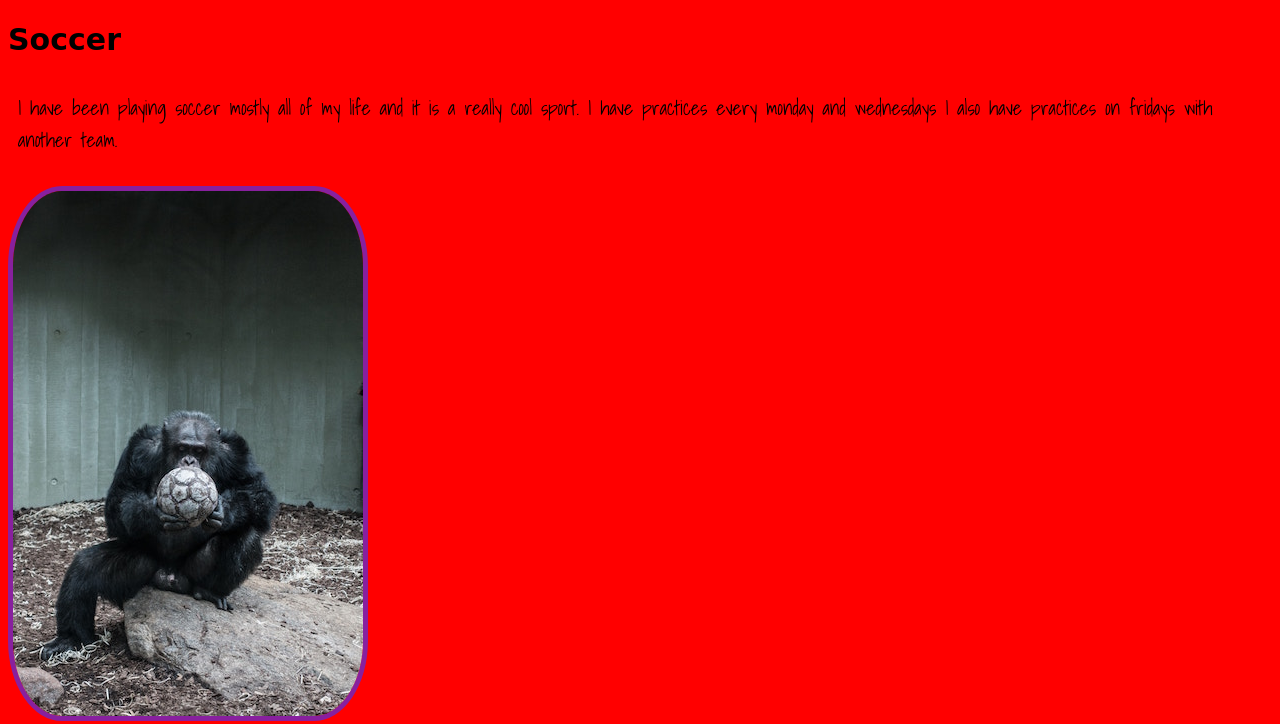
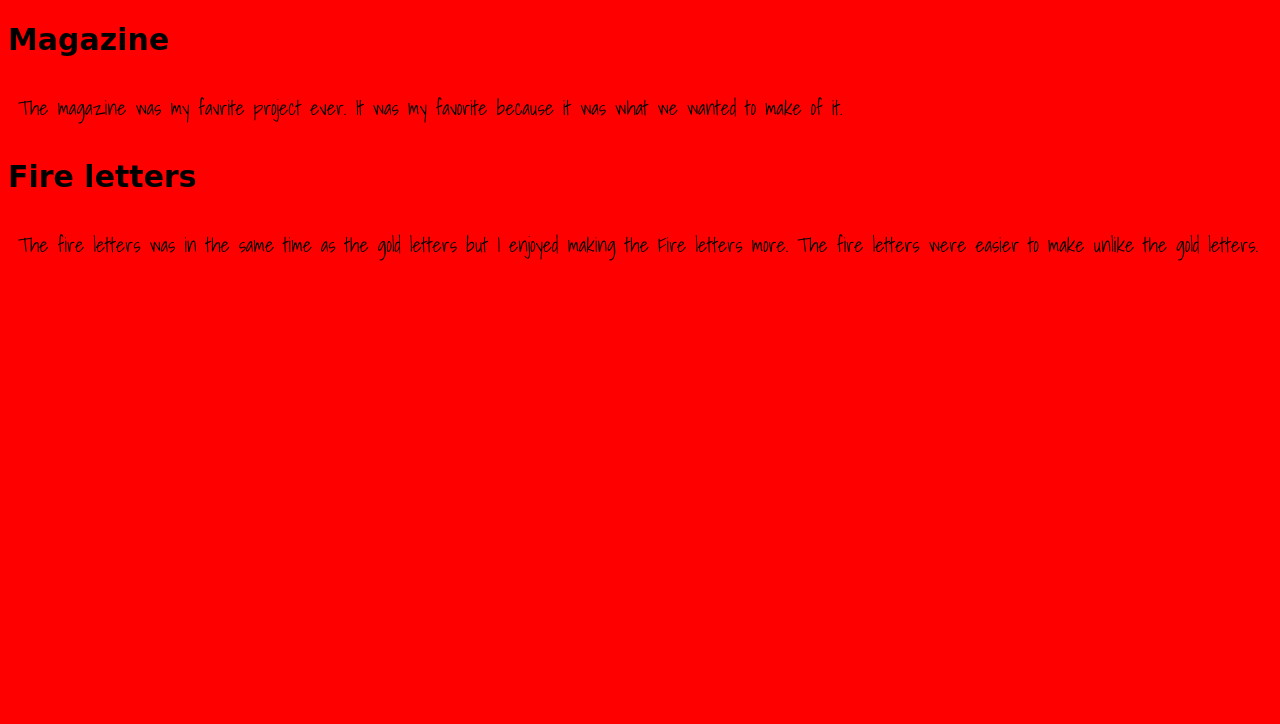
Before and after one commit to Victorscode/Victorscode.github.io, a plain HTML site: page atm.html in a window 1280 px wide. Shown: the part 389-1113 px from the top of the page. After the commit the page ends 800 px from the top, so only its background shows below. Drawn offline with Linux system fonts and the light colour scheme; a web font is replaced by a local one.

Commit message:
Update atm.html

```diff
--- a/atm.html
+++ b/atm.html
@@ -26,8 +26,8 @@
         <h2>Google animals</h2>
          <p> This was a somewhat easy project but it was one of my favorite subjects in ATM. I wish we could do projects like this in 8th grade ATM. </p>
 
-        <h2>Soccer</h2>
-         <p> I have been playing soccer mostly all of my life and it is a really cool sport. I have practices every monday and wednesdays I also have practices on fridays with another team.  </p>
-         <img src="images/gorrila .jpg" alt="clout" width"200">
+        <h2>Magazine</h2>
+         <p>  The magazine was my favrite project ever. It was my favorite because it was what we wanted to make of it.  </p>
+
          <h2>Fire letters</h2>
          <p>The fire letters was in the same time as the gold letters but I enjoyed making the Fire letters more. The fire letters were easier to make unlike the gold letters. </p>
```
